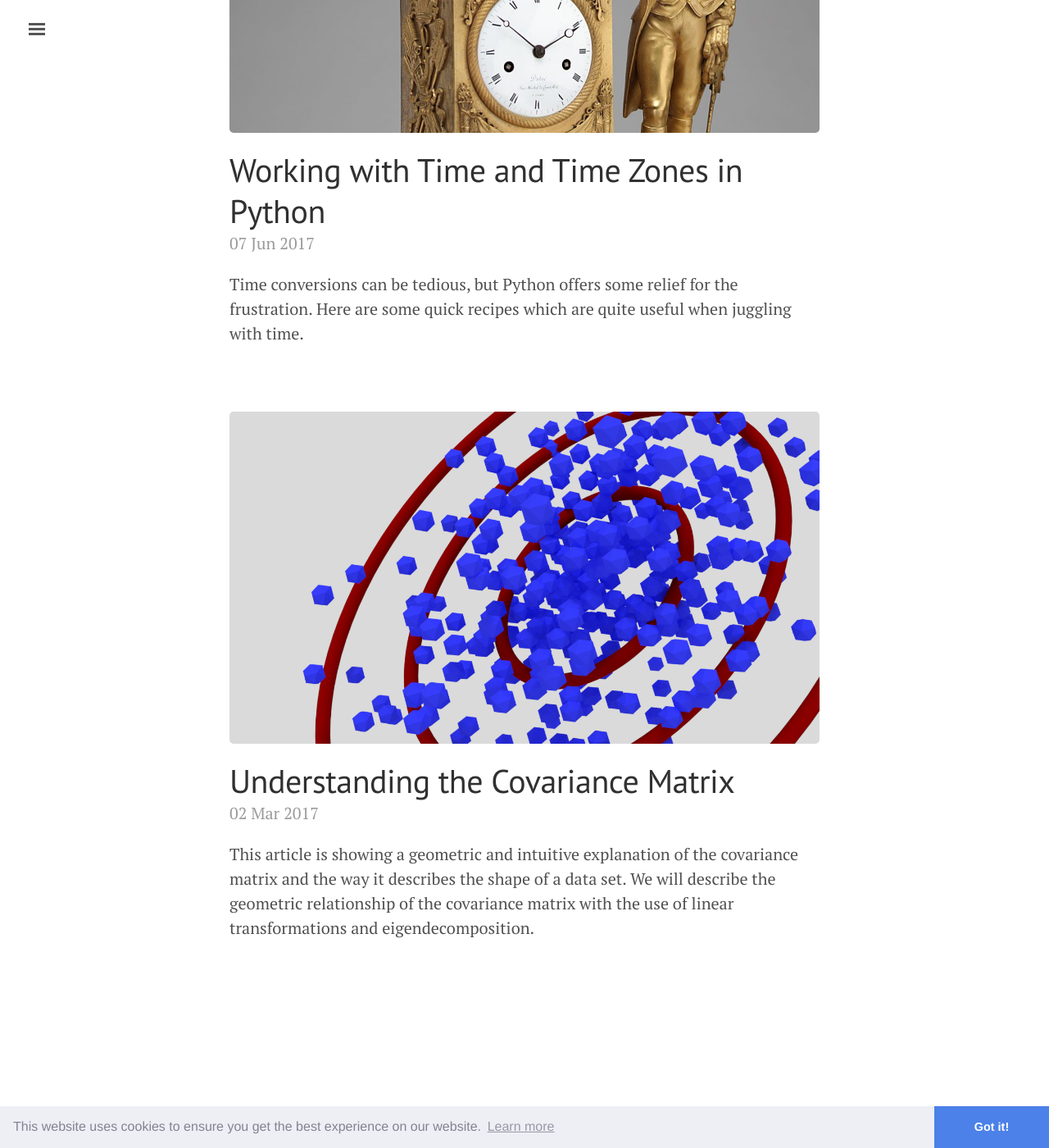
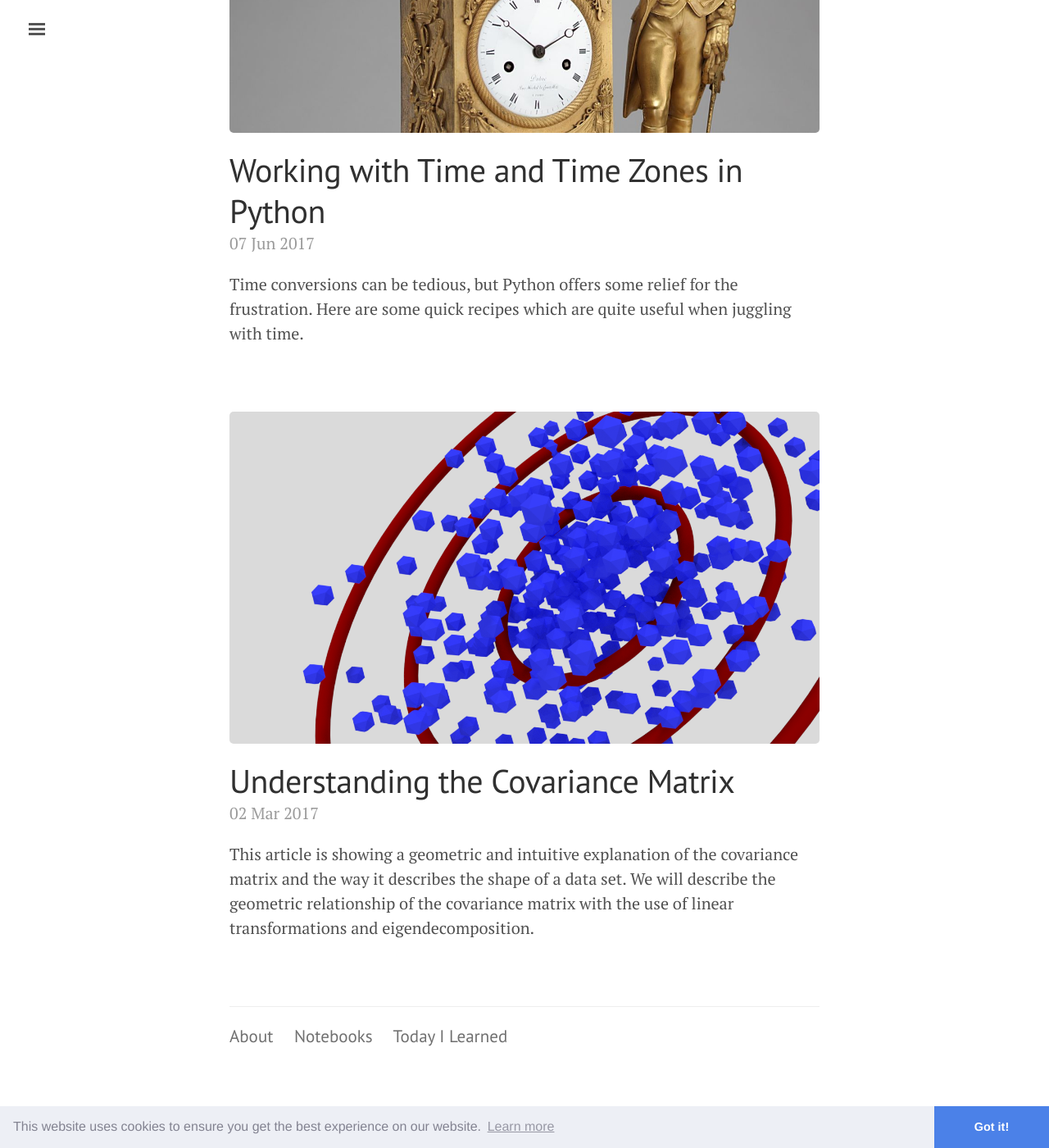
Before and after one commit to njanakiev/njanakiev.github.io, a Jekyll site: the page built from index.html, in a window 1280 px wide and 1400 px high, scrolled down 7207 px. Shown: the whole window at 82% size. Built offline with Jekyll 4.4.1, drawn with Linux system fonts in a browser that asks for light colours.

Commit message:
Update layout

```diff
--- a/_config.yml
+++ b/_config.yml
@@ -3,7 +3,7 @@
 
 title: Parametric Thoughts
 tagline: Homepage of Nikolai Janakiev
-description: MSc Applied Image and Signal Processing // Geometric Modelling / Signal Processing / Data Analysis / Data Visualization
+description: MSc Applied Image and Signal Processing // Data Science / Data Visualization / Signal Processing / Geometric Modelling
 url: 'http://janakiev.com'
 
 author:
@@ -23,7 +23,7 @@
 
 twitterurl: 'https://twitter.com/njanakiev'
 githuburl: 'https://github.com/njanakiev'
-paramcookieurl: 'http://parametriccookie.tumblr.com/'
+linkedinurl: 'https://www.linkedin.com/in/nikolai-janakiev/'
 
 plugins:
   - jekyll-sitemap
--- a/_includes/sidebar.html
+++ b/_includes/sidebar.html
@@ -18,10 +18,12 @@
     {% endcomment %}
 
     <a class="sidebar-nav-item" href="{{ site.baseurl }}/about">About</a>
-    <a class="sidebar-nav-item" href="{{ site.baseurl }}/til/">TIL (Today I Learned)</a>
+    <a class="sidebar-nav-item" href="{{ site.baseurl }}/notebooks/">Notebooks</a>
+    <a class="sidebar-nav-item" href="{{ site.baseurl }}/til/">Today I Learned</a>
+    <span class="sidebar-nav-item"></span>
     <a class="sidebar-nav-item" href="{{ site.githuburl }}">Github</a>
     <a class="sidebar-nav-item" href="{{ site.twitterurl }}">Twitter</a>
-    <a class="sidebar-nav-item" href="{{ site.paramcookieurl }}">Parametric Cookie</a>
+    <a class="sidebar-nav-item" href="{{ site.linkedinurl }}">LinkedIn</a>
     <span class="sidebar-nav-item"></span>
     <a class="sidebar-nav-item" href="{{ site.baseurl }}/imprint">Imprint</a>
     <a class="sidebar-nav-item" href="{{ site.baseurl }}/privacy-policy">Privacy Policy</a>
--- a/css/style.css
+++ b/css/style.css
@@ -9,8 +9,12 @@
 
 .post-listing-title,
 .post-listing-title a {
-  font-size: 1.05rem;
+  font-size: 1.3rem;
   color: #303030;
+}
+
+.section-introduction {
+  padding-bottom: 1em;
 }
 
 .footnote {
@@ -43,8 +47,8 @@
 }
 
 .footer a {
-  color: #303030;
-  padding-right: 0.4rem;
+  color: #707070;
+  padding-right: 1.0rem;
   margin-left:  auto;
 }
 
--- a/index.html
+++ b/index.html
@@ -21,4 +21,9 @@
     </div>
     {% endif %}
   {% endfor %}
+  <div class="footer">
+    <a href="{{ site.baseurl }}/about">About</a>
+    <a href="{{ site.baseurl }}/notebooks/">Notebooks</a>
+    <a href="{{ site.baseurl }}/til/">Today I Learned</a>
+  </div>
 </div>
```
